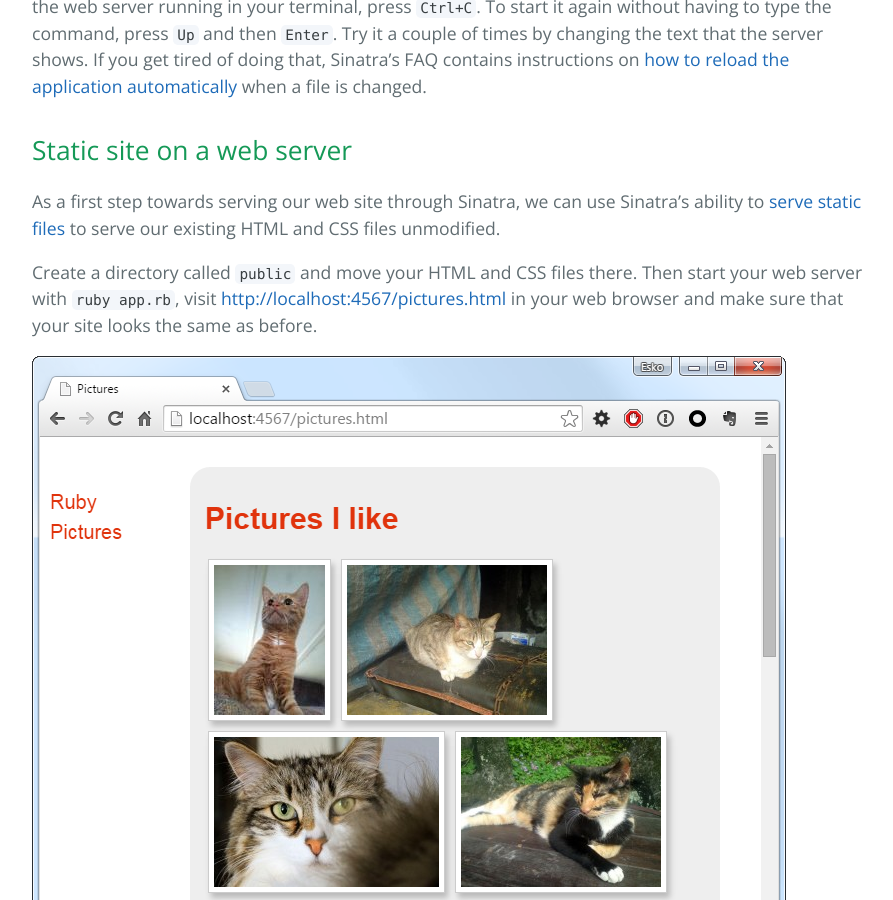
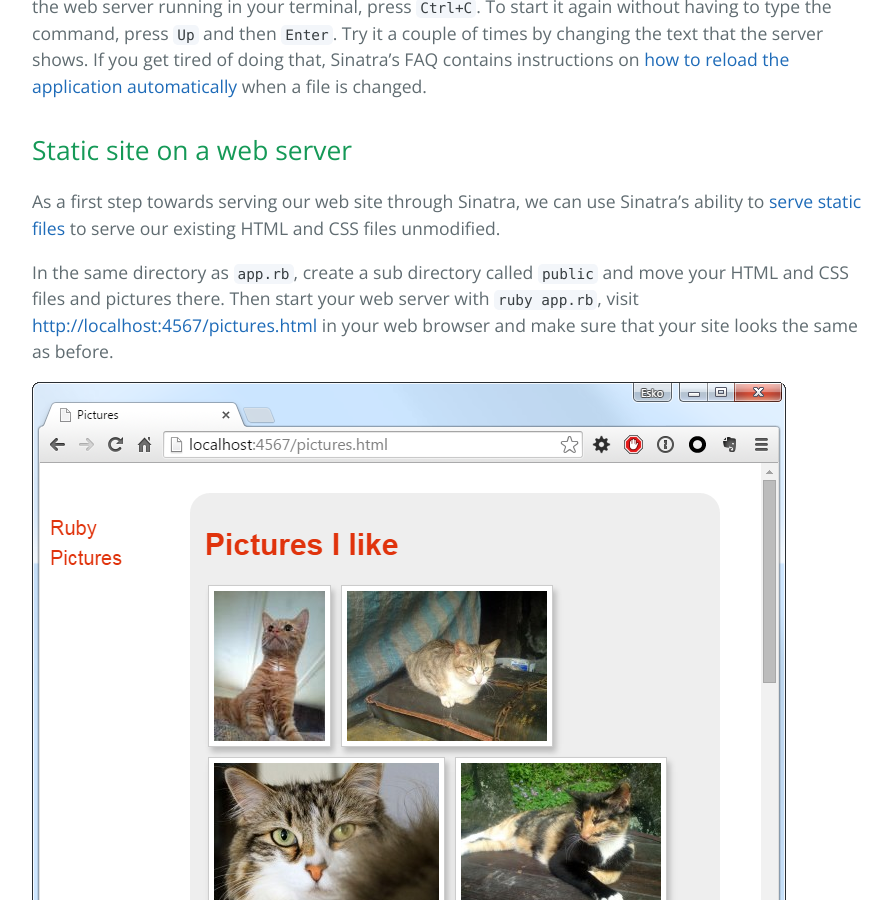
Before and after one commit to luontola/web-intro, a Jekyll site: the page built from templating.md, in a window 1280 px wide and 900 px high, scrolled down 2696 px. Shown: the whole window, without its empty margins (192-1085 px from the left). Built offline with Jekyll 4.4.1, drawn with Linux system fonts in a browser that asks for light colours; Markdown is read by kramdown in place of the engine named in the settings.

Commit message:
Explicit about the location of public directory

```diff
--- a/templating.md
+++ b/templating.md
@@ -65,7 +65,7 @@ Always when you change your application, you will need to stop and restart the w
 
 As a first step towards serving our web site through Sinatra, we can use Sinatra's ability to [serve static files][sinatra-static] to serve our existing HTML and CSS files unmodified.
 
-Create a directory called `public` and move your HTML and CSS files there. Then start your web server with `ruby app.rb`, visit <http://localhost:4567/pictures.html> in your web browser and make sure that your site looks the same as before.
+In the same directory as `app.rb`, create a sub directory called `public` and move your HTML and CSS files and pictures there. Then start your web server with `ruby app.rb`, visit <http://localhost:4567/pictures.html> in your web browser and make sure that your site looks the same as before.
 
 ![Your first web server is working](/screenshots/sinatra-static-files.png)
 
```
